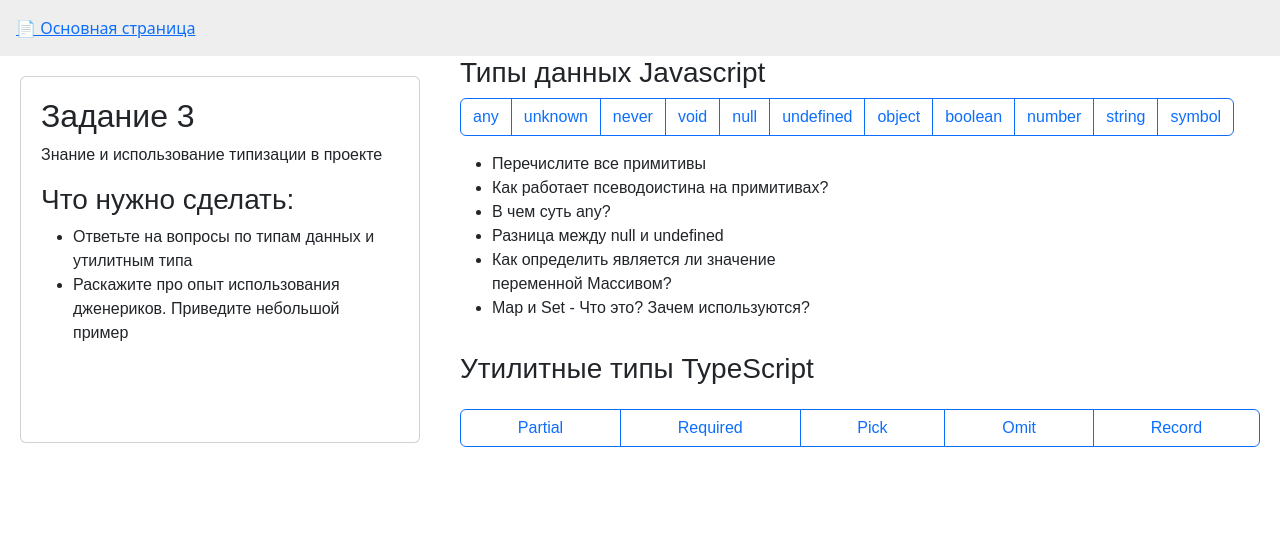
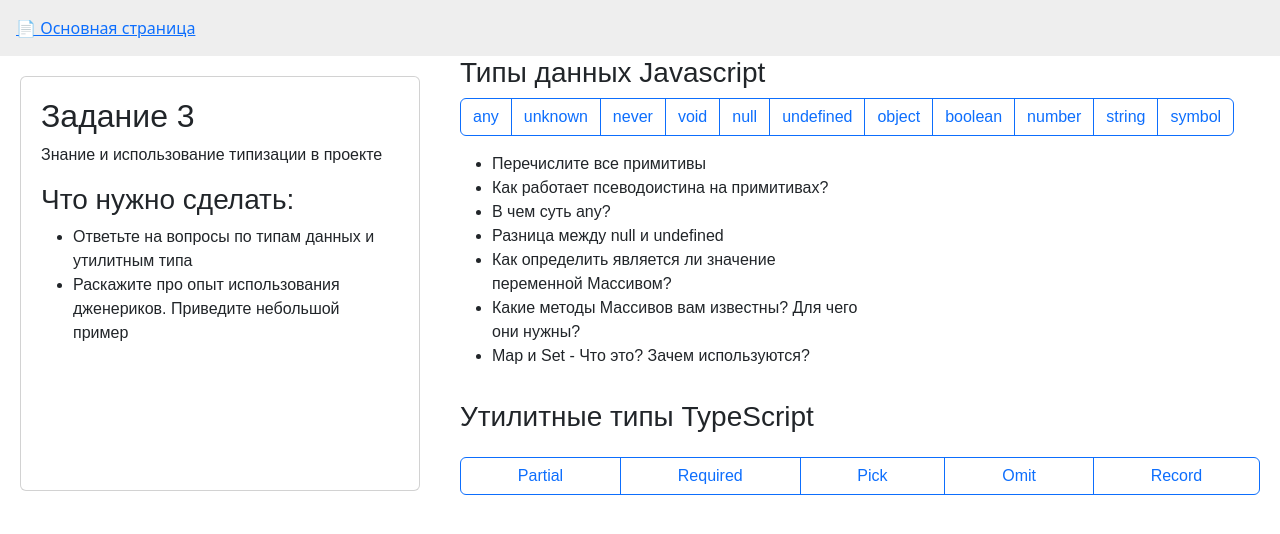
Before and after one commit to Arhontes/sobes-app, a React (Create React App) app: page /tasks/theory-task3 in a window 1280 px wide. Shown: the top 534 px of the page. Built offline with nearby package versions, Linux system fonts and the light colour scheme.

Commit message:
feat: add new question

```diff
--- a/src/tasks/theory/theory-3/Theory3.tsx
+++ b/src/tasks/theory/theory-3/Theory3.tsx
@@ -156,6 +156,7 @@
             <li>В чем суть any?</li>
             <li>Разница между null и undefined</li>
             <li>Как определить является ли значение переменной Массивом?</li>
+            <li>Какие методы Массивов вам известны? Для чего они нужны?</li>
             <li>Map и Set - Что это? Зачем используются?</li>
           </ul>
         </div>
```
